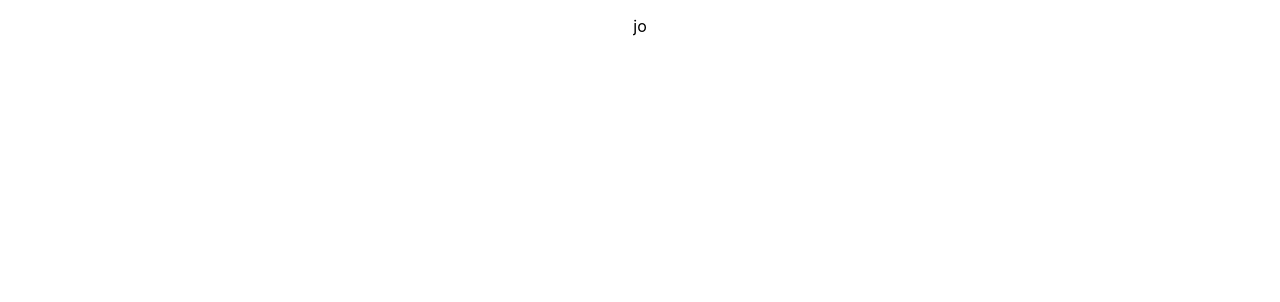
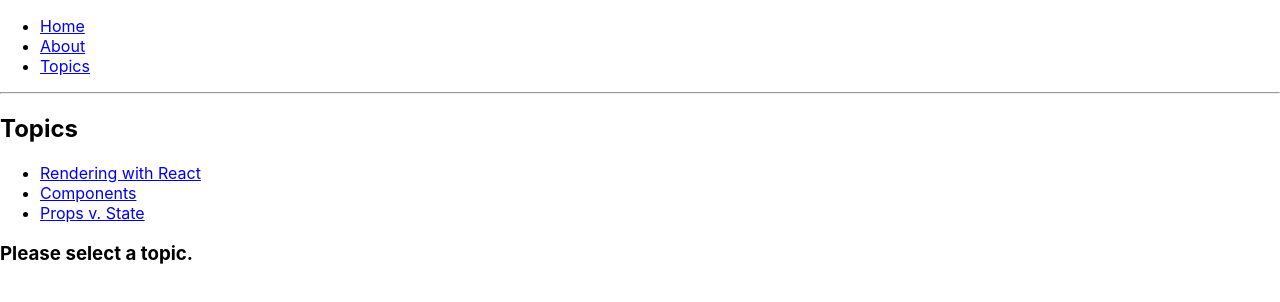
Before and after one commit to dshin21/COMP4711Lab6, a React (Create React App) app in the folder client/: page /topics in a window 1280 px wide. Shown: the top 302 px of the page. Built offline with nearby package versions, Linux system fonts and the light colour scheme; the HTML template or start-up script is replaced by a standard one.

Commit message:
test routing

```diff
--- a/client/package.json
+++ b/client/package.json
@@ -5,6 +5,7 @@
   "dependencies": {
     "react": "^16.8.3",
     "react-dom": "^16.8.3",
+    "react-router-dom": "^4.3.1",
     "react-scripts": "2.1.5"
   },
   "scripts": {
@@ -21,5 +22,6 @@
     "not dead",
     "not ie <= 11",
     "not op_mini all"
-  ]
+  ],
+  "proxy": "http://localhost:5000"
 }
--- a/client/src/App.js
+++ b/client/src/App.js
@@ -1,14 +1,36 @@
-import React, { Component } from 'react';
-import './App.css';
+import React, { Component } from "react";
+import { BrowserRouter as Router, Route, Link } from "react-router-dom";
+import "./App.css";
+
+import Home from "./components/Home.js";
+import About from "./components/About.js";
+import Topics from "./components/Topics.js";
 
 class App extends Component {
   render() {
     return (
-      <div className="App">
-        <p>jo</p>
-      </div>
+      <Router>
+        <div>
+          <ul>
+            <li>
+              <Link to="/">Home</Link>
+            </li>
+            <li>
+              <Link to="/about">About</Link>
+            </li>
+            <li>
+              <Link to="/topics">Topics</Link>
+            </li>
+          </ul>
+
+          <hr />
+
+          <Route exact path="/" component={Home} />
+          <Route path="/about" component={About} />
+          <Route path="/topics" component={Topics} />
+        </div>
+      </Router>
     );
   }
 }
-
 export default App;
--- /dev/null
+++ b/client/src/components/About.js
@@ -0,0 +1,13 @@
+import React, { Component } from "react";
+
+class About extends Component {
+  render = () => {
+    return (
+      <div>
+        <h2>About</h2>
+      </div>
+    );
+  };
+}
+
+export default About;
--- /dev/null
+++ b/client/src/components/Home.js
@@ -0,0 +1,11 @@
+import React, { Component } from "react";
+
+const Home = () => {
+  return (
+    <div>
+      <h2>Home</h2>
+    </div>
+  );
+};
+
+export default Home;
--- /dev/null
+++ b/client/src/components/Topic.js
@@ -0,0 +1,19 @@
+import React, { Component } from "react";
+
+class Topic extends Component {
+  constructor(props) {
+    super(props);
+    this.state = {
+      match: this.props.match
+    };
+  }
+  render = () => {
+    return (
+      <div>
+        <h3>{this.state.match.params.topicId}</h3>
+      </div>
+    );
+  };
+}
+
+export default Topic;
--- /dev/null
+++ b/client/src/components/Topics.js
@@ -0,0 +1,39 @@
+import React, { Component } from "react";
+import { BrowserRouter as Router, Route, Link } from "react-router-dom";
+import Topic from "./Topic.js";
+
+class Topics extends Component {
+  constructor(props) {
+    super(props);
+    this.state = {
+      match: this.props.match
+    };
+  }
+  render = () => {
+    return (
+      <div>
+        <h2>Topics</h2>
+        <ul>
+          <li>
+            <Link to={`${this.state.match.url}/rendering`}>Rendering with React</Link>
+          </li>
+          <li>
+            <Link to={`${this.state.match.url}/components`}>Components</Link>
+          </li>
+          <li>
+            <Link to={`${this.state.match.url}/props-v-state`}>Props v. State</Link>
+          </li>
+        </ul>
+
+        <Route path={`${this.state.match.path}/:topicId`} component={Topic} />
+        <Route
+          exact
+          path={this.state.match.path}
+          render={() => <h3>Please select a topic.</h3>}
+        />
+      </div>
+    );
+  };
+}
+
+export default Topics;
```
Also changed, not shown: 1 other file (tests, documents, lock files or other folders).
